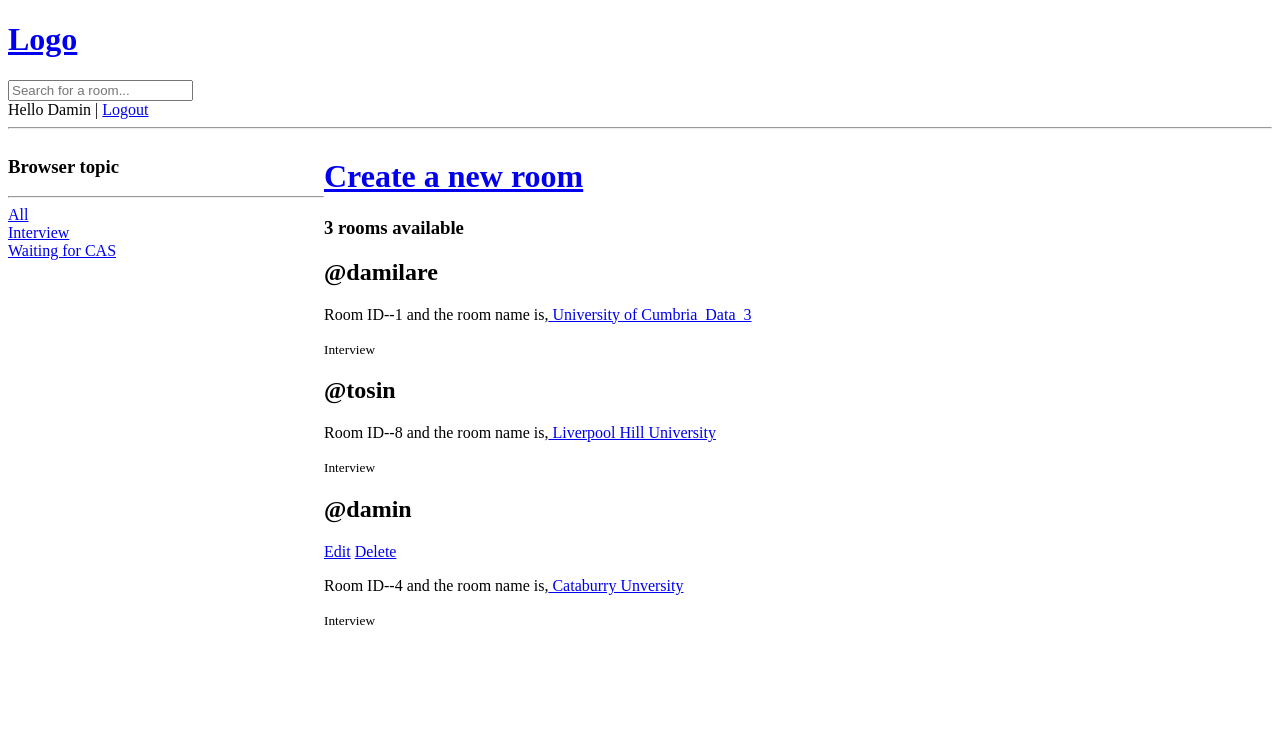
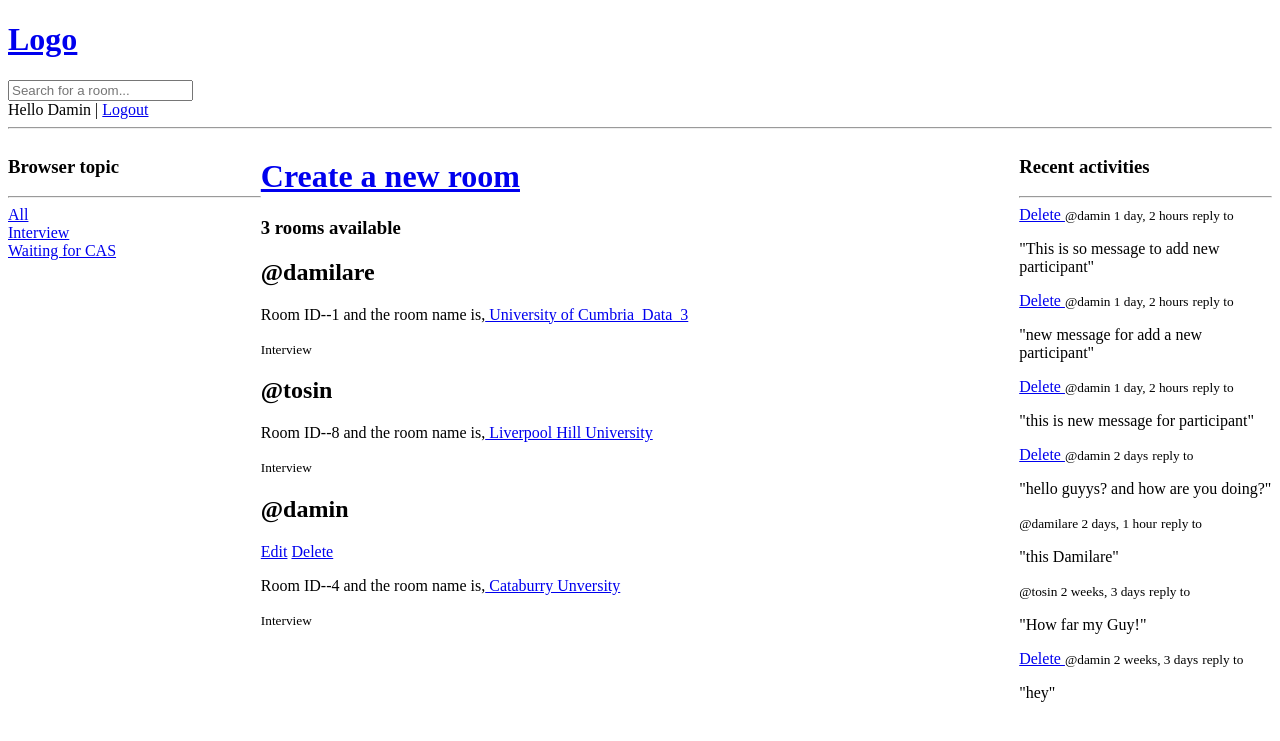
Before and after one commit to damil27/connect, a Django app: a page that uses base/templates/base/room.html in a window 1280 px wide. Shown: the top 741 px of the page. Run offline with Django 5.2, Linux system fonts and the light colour scheme; a user stored in the database is signed in; data comes from the database, SQL or seed files in the repository; both versions use the stored data as it was after the commit.

Commit message:
implementation of participant and activities feeds and code refactor

```diff
--- a/base/models.py
+++ b/base/models.py
@@ -33,6 +33,8 @@ class Message(models.Model):
     body = models.TextField()
     updated = models.DateTimeField(auto_now=True)
     created = models.DateTimeField(auto_now_add=True)
+    class Meta:
+        ordering = ['-updated', '-created']
 
     def __str__(self):
         return self.body[0:50]
--- /dev/null
+++ b/base/templates/base/activities.html
@@ -0,0 +1,15 @@
+<h3>Recent activities</h3>
+<hr />
+
+{% for message in room_messages %}
+
+<div>
+  {% if request.user == message.user %}
+  <a href="{% url 'delete_message' message.id %}">Delete </a>
+  {% endif %}
+  <small>@{{message.user}} {{message.created|timesince}}</small>
+  <small> reply to </small>
+  <p>"{{message}}"</p>
+</div>
+
+{% endfor %}
--- a/base/templates/base/details.html
+++ b/base/templates/base/details.html
@@ -19,6 +19,9 @@
       {% for message in room_messages %}
 
       <div>
+        {% if request.user == message.user %}
+        <a href="{% url 'delete_message' message.id %}">Delete</a>
+        {% endif %}
         <small>
           <strong>@{{ message.user.username|capfirst}}</strong>
         </small>
--- /dev/null
+++ b/base/templates/base/feeds_component.html
@@ -0,0 +1,15 @@
+{% for room in rooms %}
+<h2>@{{room.host.username}}</h2>
+{% if request.user == room.host %}
+<a href="{% url 'update_room' room.id %}"> Edit</a>
+<a href="{% url 'delete_room' room.id %}"> Delete</a>
+{% endif %}
+<p>
+  Room ID--{{room.id}} and the room name is,<a
+    href="{% url 'room_details' room.id %}"
+  >
+    {{room.name}}
+  </a>
+</p>
+<small>{{room.topic.name}}</small>
+{%endfor%}
--- a/base/templates/base/room.html
+++ b/base/templates/base/room.html
@@ -3,22 +3,11 @@
 <style>
   .home-container {
     display: grid;
-    grid-template-columns: 1fr 3fr;
+    grid-template-columns: 1fr 3fr 1fr;
   }
 </style>
 <div class="home-container">
-  <div>
-    <h3>Browser topic</h3>
-    <hr />
-    <div>
-      <a href="{% url 'room'%}">All </a>
-    </div>
-    {% for topic in topics %}
-    <div>
-      <a href="{% url 'room'%}?q={{topic.name}}"> {{topic.name }} </a>
-    </div>
-    {% endfor %}
-  </div>
+  <div>{% include 'base/topics_component.html' %}</div>
 
   <div>
     <a href="{% url 'create_room' %}">
@@ -26,22 +15,9 @@
     </a>
     <h3>{{rooms_count}} rooms available</h3>
 
-    {% for room in rooms %}
-    <h2>@{{room.host.username}}</h2>
-    {% if request.user == room.host %}
-    <a href="{% url 'update_room' room.id %}"> Edit</a>
-    <a href="{% url 'delete_room' room.id %}"> Delete</a>
-    {% endif %}
-    <p>
-      Room ID--{{room.id}} and the room name is,<a
-        href="{% url 'room_details' room.id %}"
-      >
-        {{room.name}}
-      </a>
-    </p>
-    <small>{{room.topic.name}}</small>
-    {%endfor%}
+    {% include 'base/feeds_component.html' %}
   </div>
+  <div>{% include 'base/activities.html' %}</div>
 </div>
 
 {% endblock %}
--- /dev/null
+++ b/base/templates/base/topics_component.html
@@ -0,0 +1,10 @@
+<h3>Browser topic</h3>
+    <hr />
+    <div>
+      <a href="{% url 'room'%}">All </a>
+    </div>
+    {% for topic in topics %}
+    <div>
+      <a href="{% url 'room'%}?q={{topic.name}}"> {{topic.name }} </a>
+    </div>
+    {% endfor %}
--- a/base/urls.py
+++ b/base/urls.py
@@ -11,4 +11,5 @@ urlpatterns = [
     path("create_room", views.create_room, name="create_room"),  # Create room page
     path("update_room/<int:pk>", views.update_room, name="update_room"),  # Update room page
     path("delete_room/<int:pk>", views.delete_room, name="delete_room"),  # Delete room page
+    path("delete_message/<int:pk>", views.delete_message, name="delete_message"),  # Delete room page
 ]
--- a/base/views.py
+++ b/base/views.py
@@ -65,12 +65,13 @@ def room(request):
                 )
         topics =  Topic.objects.all()
         rooms_count = rooms.count()
-        context =  {'rooms': rooms, 'topics': topics, 'rooms_count': rooms_count}
+        room_messages = Message.objects.filter(Q(room__topic__name__icontains=q))
+        context =  {'rooms': rooms, 'topics': topics, 'rooms_count': rooms_count, 'room_messages':room_messages }
         return render(request,"base/room.html",context)
 
 def details(request, pk):
         room = Room.objects.get(id=pk)
-        room_messages = room.message_set.all().order_by('-created')
+        room_messages = room.message_set.all()
         participants = room.participants.all()
         print(participants)
         if request.method == 'POST':
@@ -126,3 +127,16 @@ def delete_room(request, pk):
 
         return render(request, "base/delete.html", {'obj':room})
 # The above code defines a view for deleting a room in a Django application.
+
+@login_required(login_url='login')
+def delete_message(request, pk):
+        message  =  Message.objects.get(id=pk)
+        if request.user != message.user:
+                return HttpResponse("Your are not allowed here!!")
+
+        if request.method == 'POST':
+                message.delete()
+                return redirect('room')
+
+        return render(request, "base/delete.html", {'obj':message})
+# The above code defines a view for deleting a room in a Django application.
```
Also changed, not shown: db.sqlite3.
